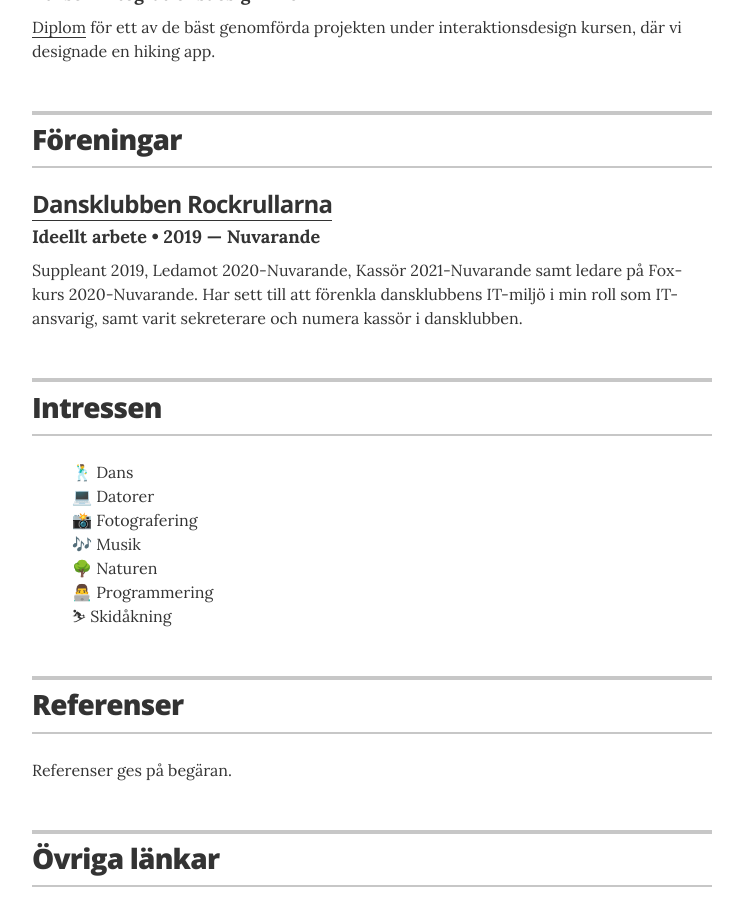
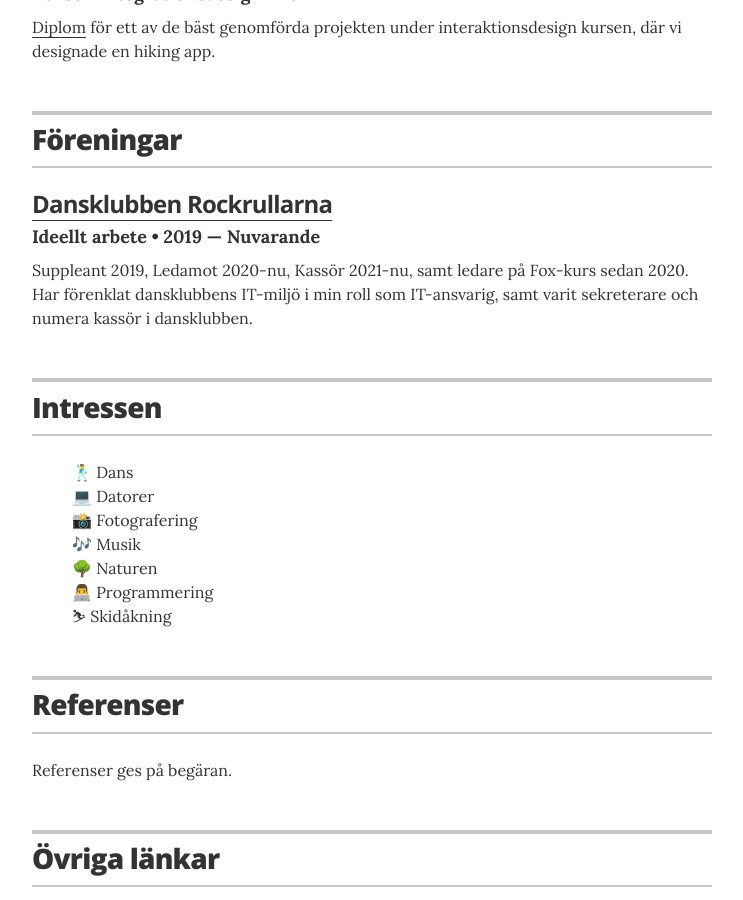
Before and after one commit to pownas/CV, a Jekyll site: the page built from index.html, in a window 1280 px wide and 900 px high, scrolled down 2669 px. Shown: the whole window, without its empty margins (268-1011 px from the left). Built offline with Jekyll 4.4.1, drawn with Linux system fonts in a browser that asks for light colours.

Commit message:
Updated associations

```diff
--- a/_data/associations.yml
+++ b/_data/associations.yml
@@ -5,4 +5,4 @@
   role: "Ideellt arbete"
   year: "2019 &mdash; Nuvarande"
   url: "https://www.rockrullarna.se/"
-  summary: "Suppleant 2019, Ledamot 2020-Nuvarande, Kassör 2021-Nuvarande samt ledare på Fox-kurs 2020-Nuvarande. Har sett till att förenkla dansklubbens IT-miljö i min roll som IT-ansvarig, samt varit sekreterare och numera kassör i dansklubben. "
+  summary: "Suppleant 2019, Ledamot 2020-nu, Kassör 2021-nu, samt ledare på Fox-kurs sedan 2020. Har förenklat dansklubbens IT-miljö i min roll som IT-ansvarig, samt varit sekreterare och numera kassör i dansklubben. "
```
